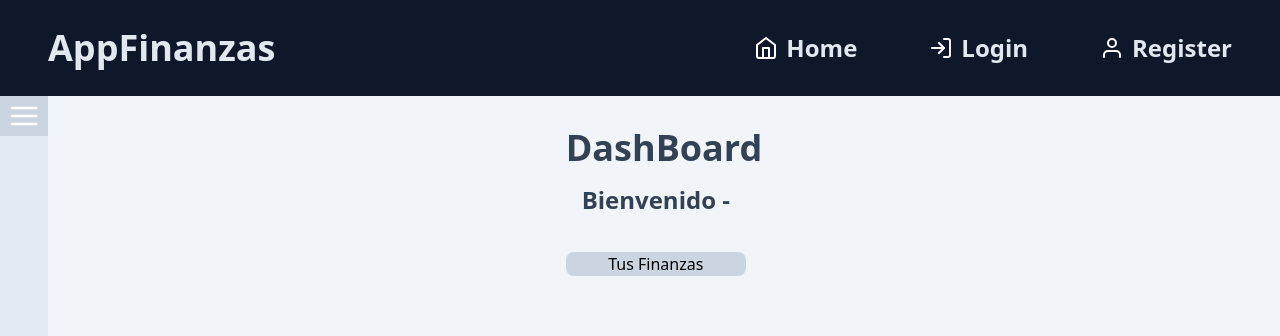
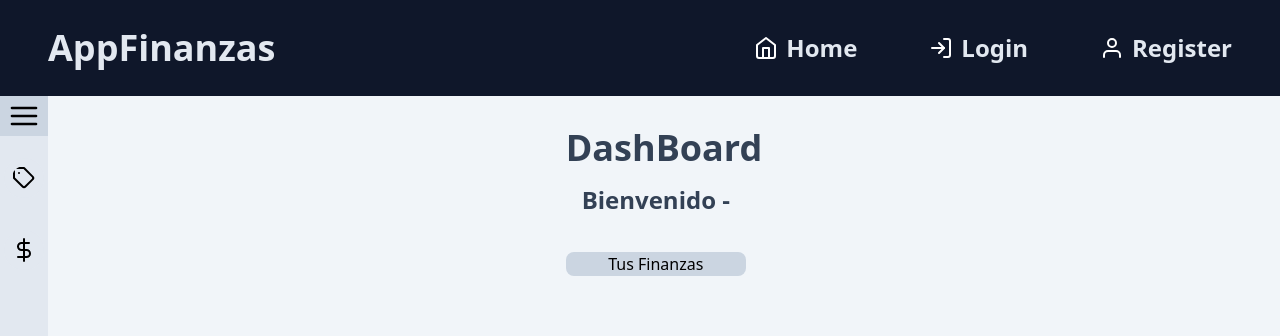
Before and after one commit to DylanSolarteR/FinanzasFront, a React (Vite) app: page /dashboard in a window 1280 px wide. Shown: the top 336 px of the page. Built offline with nearby package versions, Linux system fonts and the light colour scheme.

Commit message:
animación en la sidebar

```diff
--- a/src/components/navside.jsx
+++ b/src/components/navside.jsx
@@ -2,10 +2,14 @@ import { data } from "autoprefixer"
 import { useState } from "react"
 import { Link } from "react-router-dom"
 
-function NavButton({text,href,imgsrc, state}){
+
+function NavButton({text,href,imgsrc}){
     return(
-        <Link className='px-8 py-4 text-slate-700 hover:text-slate-200 hover:bg-slate-800 rounded transition-colors duration-300 flex justify-between' to={href}>
-            <img src={imgsrc} className='p-2 rounded-full bg-slate-200'/>{text}
+        <Link className='py-4 text-slate-700 hover:bg-slate-800 group rounded transition-colors duration-300 flex' to={href}>
+            <img src={imgsrc} className={'mx-1 p-2 rounded-full bg-slate-200'}/>
+            <div className="text-slate-700 group-hover:text-slate-200 text-center mx-auto text-xl">
+            {text}
+            </div>
         </Link>
     )
 }
@@ -23,17 +27,17 @@ export default function NavSide(){
 
     return(
     <>
-    <div className={"bg-slate-200 "+(state==1? "w-64":"w-12")}>
+    <div className={"bg-slate-200 duration-300 transition-all " +(state==1? "animation-expand w-64":"w-12")}>
     <button className='bg-slate-300 transition-colors duration-300 inline-flex w-full h-10 hover:bg-slate-400 items-center ' onClick={
                 ()=>{cambiar_estado(state)}
                 }>
-        <img src={state==1? "/x.svg":"/menu.svg"} className='px-2 invert h-full'/>
-        <div className="text-slate-700 text-center mx-auto text-xl">
+        <img src={state==1? "/x.svg":"/menu.svg"} className='fill-slate-100 text-slate-100 px-2 h-full'/>
+        <div className={"text-slate-700 text-center mx-auto text-xl"}>
             {state==1? "Menu":""}
         </div>
     </button>
-    {navigation.map((dato)=>(<NavButton text={state==1? dato[2]:""} state={state} href={dato[0]} imgsrc={dato[1]}/>))}
+    {navigation.map((dato)=>(<NavButton text={state==1? dato[2]:""} href={dato[0]} imgsrc={dato[1]}/>))}
     </div>
     </>
     )
-}//{navigation.map((dato)=>(NavButton(dato[0],dato[1],dato[2])))}
+}
--- a/tailwind.config.js
+++ b/tailwind.config.js
@@ -2,7 +2,19 @@
 export default {
   content: ["./index.html", "./src/**/*.{js,ts,jsx,tsx}"],
   theme: {
-    extend: {},
+    extend: {
+      animation: {
+        expand: {
+          "0%": { width: "15rem" },
+          "100%": { width: "15rem" },
+        },
+        appear: {
+          "0%": { opacity: '0' },
+          "90%": { opacity: '0' },
+          "100%": { opacity: '100%' },
+        },
+      },
+    },
   },
   plugins: ["prettier-plugin-tailwindcss"],
 };
```
